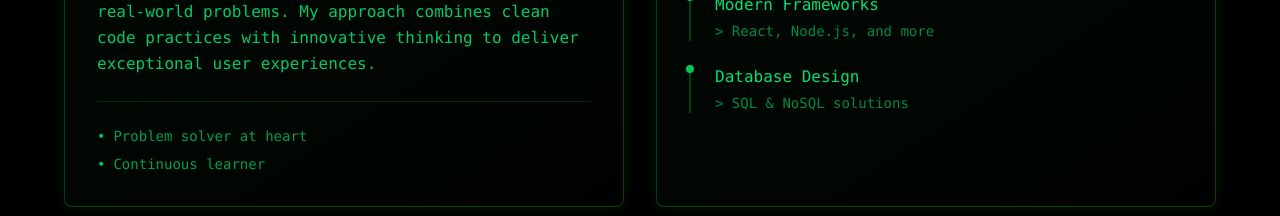
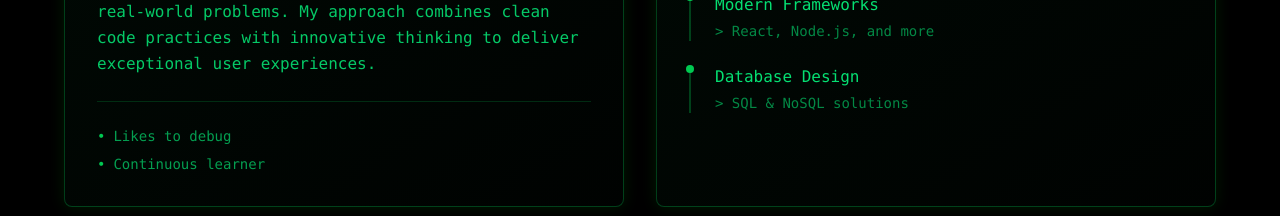
Before and after one commit to AjeshGuleria/AjeshPortfolio, a React (Vite) app: page / in a window 1280 px wide. Shown: the part 1240-1456 px from the top of the page. Built offline with nearby package versions, Linux system fonts and the light colour scheme.

Commit message:
Update About.tsx

```diff
--- a/src/components/About.tsx
+++ b/src/components/About.tsx
@@ -33,7 +33,7 @@ export function About() {
               <div className="mt-6 pt-6 border-t border-green-500/20">
                 <div className="flex items-center gap-2 text-green-400/70 font-mono text-sm">
                   <span className="text-green-500">•</span>
-                  <span>Problem solver at heart</span>
+                  <span>Likes to debug</span>
                 </div>
                 <div className="flex items-center gap-2 text-green-400/70 font-mono text-sm mt-2">
                   <span className="text-green-500">•</span>
```
